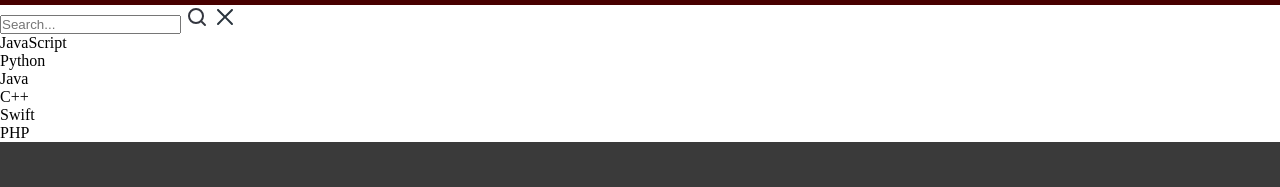
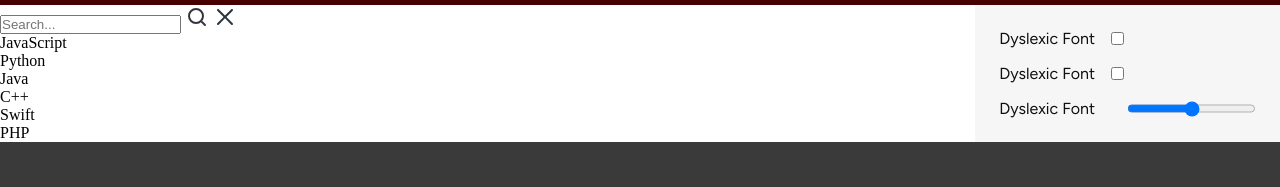
Before and after one commit to TheNaeNae2009/FBLA_lost_and_found, a plain HTML site: page public/browse.html in a window 1280 px wide. Both pictures are taken after a click on the button 1249 px from the left and 40 px from the top of the page. Shown: the part 75-262 px from the top of the page. Drawn offline with Linux system fonts and the light colour scheme; a web font is replaced by a local one.

Commit message:
reformatted styles.css

```diff
--- a/public/browse.html
+++ b/public/browse.html
@@ -44,6 +44,25 @@
         <img src="assets/icons/Setting_fill.svg" alt="Settings logo" />
       </button>
     </header>
+
+    <section class="settings-menu" id="settings-menu">
+      <ul>
+        <li class="settings-item">
+          <label for="dyslexic-phont">Dyslexic Font</label>
+          <input type="checkbox" id="dyslexic-phont" />
+        </li>
+        <li class="settings-item">
+          <label for="dark-mode">Dyslexic Font</label>
+          <input type="checkbox" id="dark-mode" />
+        </li>
+        <li class="settings-item">
+          <label for="font-size">Dyslexic Font</label>
+          <output for="font-size" id="font-size-output"></output>
+          <input type="range" id="font-size" />
+        </li>
+      </ul>
+    </section>
+
     <main>
       <section class="searchable-list">
         <div class="input-group">
--- a/public/styles.css
+++ b/public/styles.css
@@ -193,6 +193,12 @@ header a {
 
 .mobile-toggle {
   display: none;
+}
+
+@media (min-width: 1201px) {
+  header nav {
+    display: flex;
+  }
 }
 
 @media (max-width: 1200px) {
@@ -701,3 +707,23 @@ footer a:focus-visible {
 .report-items a:focus-visible {
   background-color: color-mix(in srgb, var(--bg-color), red 20%);
 }
+
+/* ==========================================================================
+   BROWSE PAGE
+   ========================================================================== */
+
+/* ==========================================================================
+   SIGN IN PAGE
+   ========================================================================== */
+
+/* ==========================================================================
+   SIGN UP PAGE
+   ========================================================================== */
+
+/* ==========================================================================
+   ADMIN DASHBOARD PAGE
+   ========================================================================== */
+
+/* ==========================================================================
+   STUDENT DASHBOARD PAGE
+   ========================================================================== */
```
